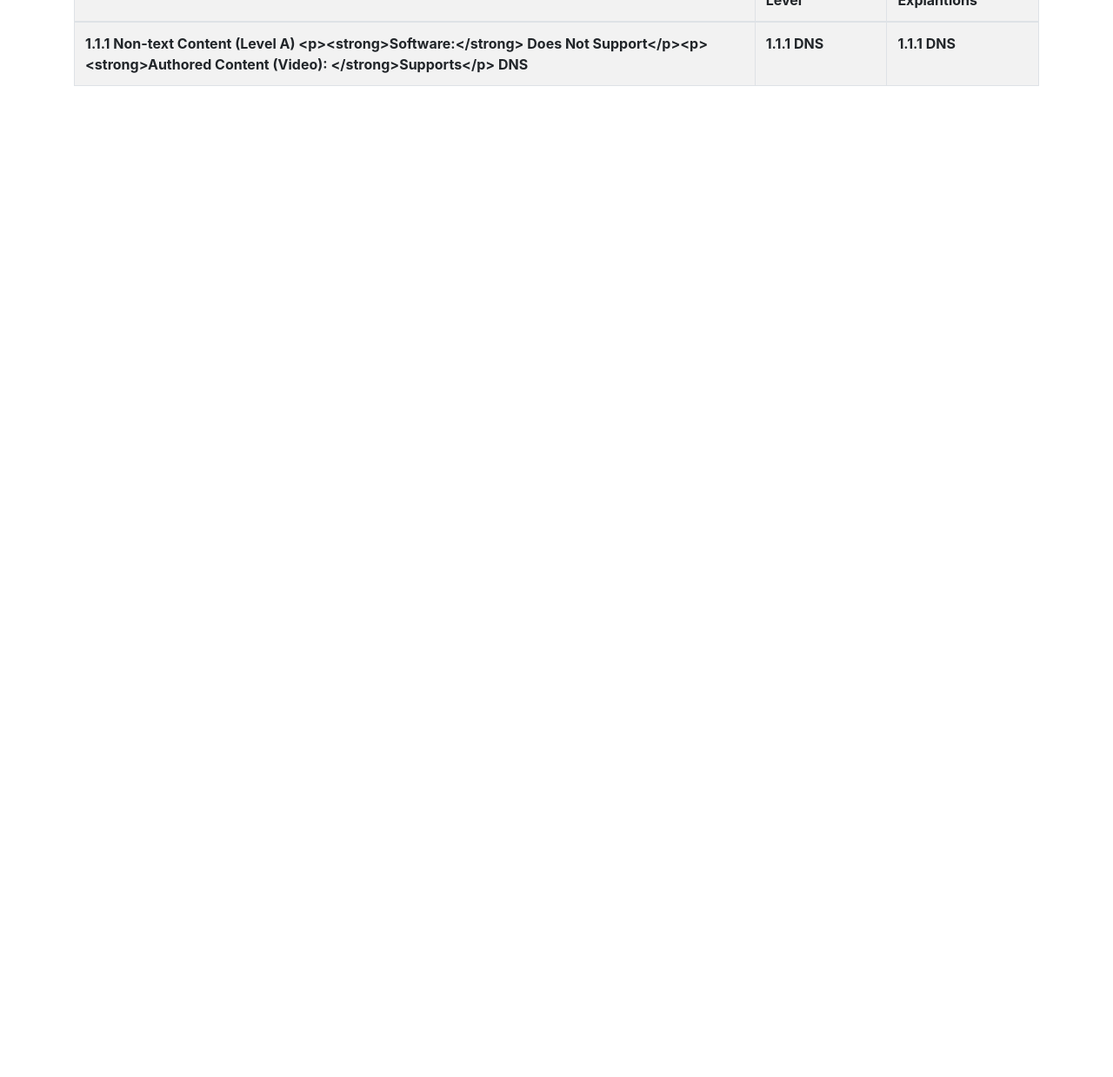
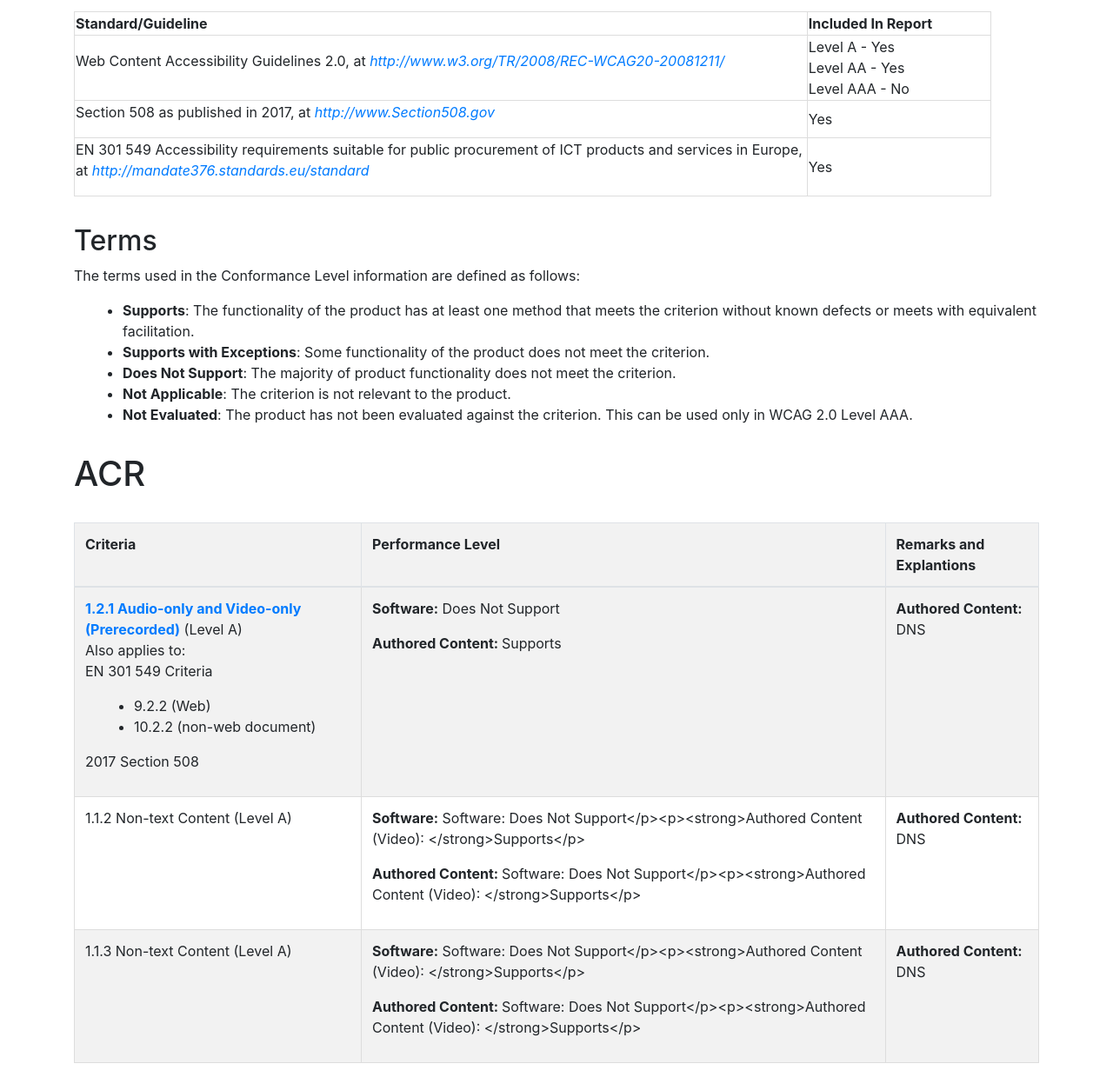
Before and after one commit to lbmacuzi/lbmacuzi.github.IO, a website: page index.html in a window 1280 px wide. Shown: the part 526-1765 px from the top of the page at 87% size. Before the commit the page ends 800 px from the top, so only its background shows below. Drawn offline with nearby package versions, Linux system fonts and the light colour scheme.

Commit message:
edit json and html

```diff
--- a/index.html
+++ b/index.html
@@ -11,9 +11,21 @@
 <body>
 
   <div class="container">
+      <h1>Adobe Accessibility Conformance Report</h1>
     <div class="table-responsive">
       <div class="basicInfo">
-
+      </div>
+      <div class="termsInfo">
+          <section aria-labelledby="terms" style="margin-bottom: 2.0em;"><h2 id="terms">Terms</h2>
+            <p>The terms used in the Conformance Level information are defined as follows:</p>
+            <ul style="font-weight: normal; font-size: 16px;">
+            <li style="margin-left: 1.0em;"><strong>Supports</strong>: The functionality of the product has at least one method that meets the criterion without known defects or meets with equivalent facilitation.</li>
+            <li style="margin-left: 1.0em;"><strong>Supports with Exceptions</strong>: Some functionality of the product does not meet the criterion.</li>
+            <li style="margin-left: 1.0em;"><strong>Does Not Support</strong>: The majority of product functionality does not meet the criterion.</li>
+            <li style="margin-left: 1.0em;"><strong>Not Applicable</strong>: The criterion is not relevant to the product.</li>
+            <li style="margin-left: 1.0em;"><strong>Not Evaluated</strong>: The product has not been evaluated against the criterion. This can be used only in WCAG 2.0 Level AAA.</li>
+            </ul>
+            </section>
       </div>
       <h1>ACR</h1><br />
 
@@ -27,14 +39,21 @@
       </table>
     </div>
   </div>
-  <!-- <tr>
-      <td>{{number}}</td>
-      <td>{{Conformance}}</td>
-      <td>{{Remarks}}</td>
-</tr> -->
 
   <script id="rowTemplate" type="text/handlebars-template">
-    {{#list Criteria}}<b>{{number}} {{Conformance}} {{Remarks}} </b>{{/list}}
+    {{#list Criteria}}
+      <tr>
+        <td style="border: thin solid #ddd;">{{{number}}}</td>
+        <td style="border: thin solid #ddd;">
+          <p><strong>Software:</strong> {{ConformanceSoftware}}</p>
+          <p><strong>Authored Content: </strong>{{ConformanceAuthoredContent}}</p>
+        </td>
+        <td style="border: thin solid #ddd;"><p><strong>Authored Content: </strong>{{RemarksAuthoredContent}}</p>
+        </td>
+      </tr>
+    {{/list}}
+
+
   </script>
   <script id="mainInfo" type="text/handlebars-template">
       <p>VPAT® Version 2.0 – {{ReportDate}}</p>
@@ -45,6 +64,25 @@
       <p><strong>Contact information:</strong> <a href="mailto:access@adobe.com">access@adobe.com</a></p>
       <p><strong>Notes:</strong> {{Notes}}</p>
       <p><strong>Evaluation Methods Used:</strong> {{Evaluationmethodsused}}</p>
+
+        <section aria-labelledby="asg" style="margin-bottom: 2.0em;"><h2 id="asg">Applicable Standards/Guidelines</h2>
+          <p>This report covers the degree of conformance for the following accessibility standards/guidelines:</p>
+          <table class="data-bordered max TableBorderFull Semantic" style="margin-bottom: 1.5em;" width="95%">
+          <thead><tr class="TableRowVeryDark TextLeft"><th style="border: thin solid #ddd;" scope="col">Standard/Guideline</th>
+          <th style="border: thin solid #ddd;" scope="col" width="20%">Included In Report</th>
+          </tr></thead><tbody><tr><td style="border: thin solid #ddd;"><p>Web Content Accessibility Guidelines 2.0, at <a href="http://www.w3.org/TR/2008/REC-WCAG20-20081211/"><em>http://www.w3.org/TR/2008/REC-WCAG20-20081211/</em></a></p>
+          </td>
+          <td style="border: thin solid #ddd;">Level A - {{WCAGlevelA}}<br>
+          Level AA - {{WCAGlevelAA}}<br>
+          Level AAA - {{WCAGlevelAAA}}</td>
+          </tr><tr><td style="border: thin solid #ddd;"><p>Section 508 as published in 2017, at <a href="http://www.section508.gov/"><em>http://www.Section508.gov</em></a></p>
+          </td>
+          <td style="border: thin solid #ddd;">{{508_2017}}</td>
+          </tr><tr><td style="border: thin solid #ddd;"><p>EN 301 549 Accessibility requirements suitable for public procurement of ICT products and services in Europe, at <a href="http://mandate376.standards.eu/standard"><em>http://mandate376.standards.eu/standard</em></a></p>
+          </td>
+          <td style="border: thin solid #ddd;">{{EN301549}}</td>
+          </tr></tbody></table>
+          </section>
   </script>
   <script src="https://code.jquery.com/jquery-3.3.1.min.js"></script>
   <script src="https://cdnjs.cloudflare.com/ajax/libs/handlebars.js/4.0.11/handlebars.min.js"></script>
--- a/js/main.js
+++ b/js/main.js
@@ -9,11 +9,12 @@ $( document ).ready(function() {
       var mainInfoScript = $("#mainInfo").html();
 
       Handlebars.registerHelper('list', function(items, options) {
-        var out = "<tr>";
+        var out = "";
         for(var i=0, l=items.length; i<l; i++) {
-          out = out + "<td>" + options.fn(items[i]) + "</td>";
+          out = out + options.fn(items[i]);
+          console.log(options.fn(items[i]));
         }
-        return out + "</tr>";
+        return out;
       });
 
       // Compiling the templates
--- a/js/test.json
+++ b/js/test.json
@@ -7,24 +7,32 @@
   "Nonstandard Evalution": "Desc",
   "Notes": "The information contained in this report applies to the product itself. Information about product help and support documentation related to 602.3 (Support Docs) for Section 508 as published in 2017 is located at: http://www.adobe.com/accessibility/compliance.html.",
   "Evaluationmethodsused": "Testing Adobe Premiere Pro CC involved extensive use of leading assistive technologies such as screen readers, screen magnifiers, and speech recognition software, as well exclusive use of the keyboard. Native platform accessibility features were also used to assist with testing. These were supplemented with techniques such as manual inspection of Accessibility API output.",
-  "WCAG level":	"A / AA / AAA",
-  "508_2017":	"Yes / No",
-  "EN301549":	"Yes / No",
+  "WCAGlevelA":	"Yes",
+  "WCAGlevelAA":	"Yes",
+  "WCAGlevelAAA":	"No",
+  "508_2017":	"Yes",
+  "EN301549":	"Yes",
   "Criteria": [
     {
-      "number": "1.1.1 Non-text Content (Level A)",
-      "Conformance": "<p><strong>Software:</strong> Does Not Support</p><p><strong>Authored Content (Video): </strong>Supports</p>",
-      "Remarks": "DNS"
+      "number": "<p><a href=\"http://www.w3.org/TR/WCAG20/#media-equiv-av-only-alt\"><strong>1.2.1 Audio-only and Video-only (Prerecorded)</strong></a> (Level A)<br> Also applies to:<br> EN 301 549 Criteria</p> <ul style=\"font-weight: normal; font-size: 16px;\"> <li style=\"margin-left: 1.0em;\">9.2.2 (Web)</li><li style=\"margin-left: 1.0em;\">10.2.2 (non-web document)</li></ul> <p>2017 Section 508</p>",
+      "ConformanceSoftware": "Does Not Support",
+      "ConformanceAuthoredContent": "Supports",
+      "RemarksSoftware": "DNS",
+      "RemarksAuthoredContent": "DNS"
     },
     {
-      "number": "1.1.1",
-      "Conformance": "",
-      "Remarks": "DNS"
+      "number": "1.1.2 Non-text Content (Level A)",
+      "ConformanceSoftware": "Software: Does Not Support</p><p><strong>Authored Content (Video): </strong>Supports</p>",
+      "ConformanceAuthoredContent": "Software: Does Not Support</p><p><strong>Authored Content (Video): </strong>Supports</p>",
+      "RemarksSoftware": "DNS",
+      "RemarksAuthoredContent": "DNS"
     },
     {
-      "number": "1.1.1",
-      "Conformance": "",
-      "Remarks": "DNS"
+      "number": "1.1.3 Non-text Content (Level A)",
+      "ConformanceSoftware": "Software: Does Not Support</p><p><strong>Authored Content (Video): </strong>Supports</p>",
+      "ConformanceAuthoredContent": "Software: Does Not Support</p><p><strong>Authored Content (Video): </strong>Supports</p>",
+      "RemarksSoftware": "DNS",
+      "RemarksAuthoredContent": "DNS"
     }
   ]
 }
```
Also changed, not shown: 1 other file.
